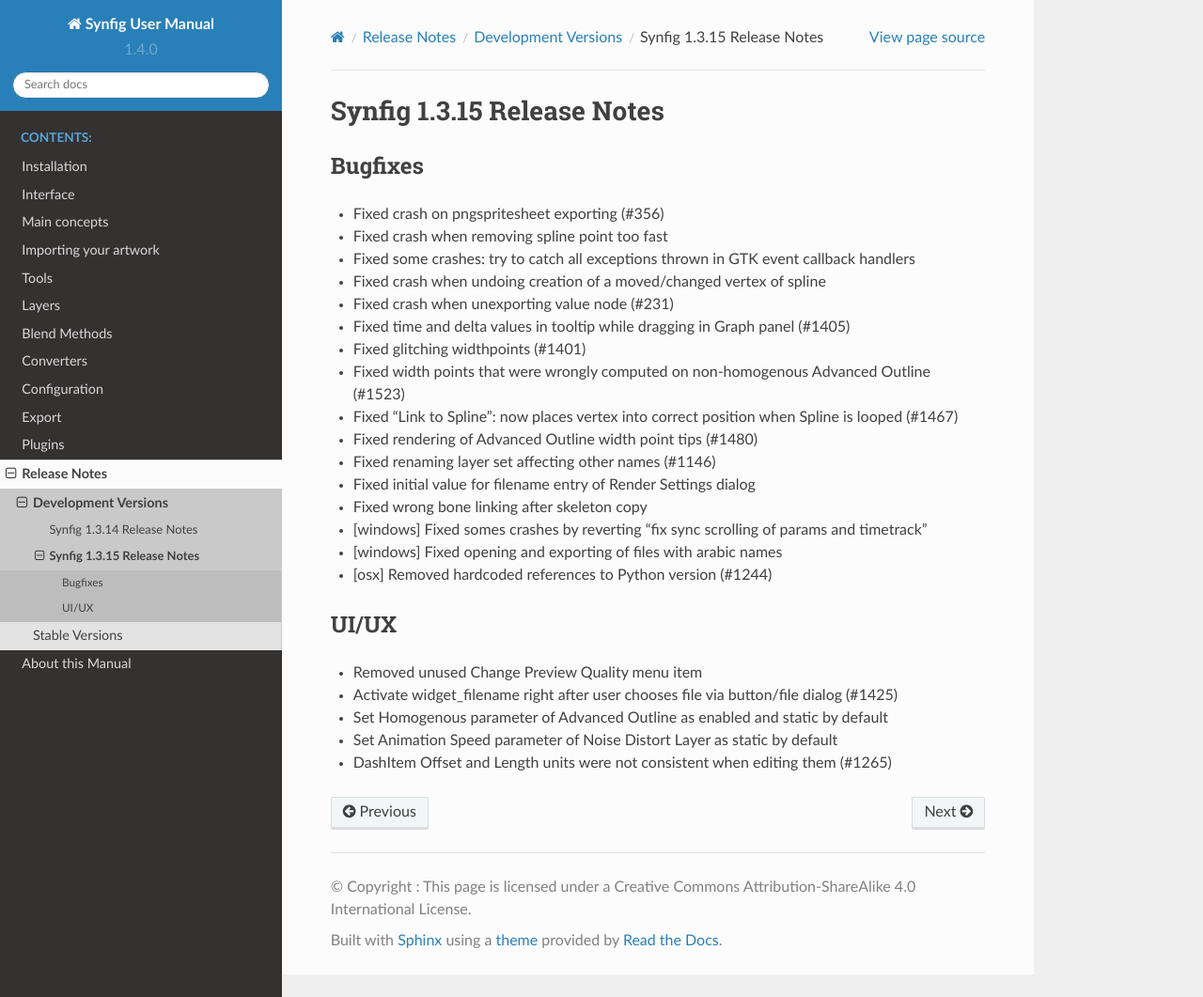
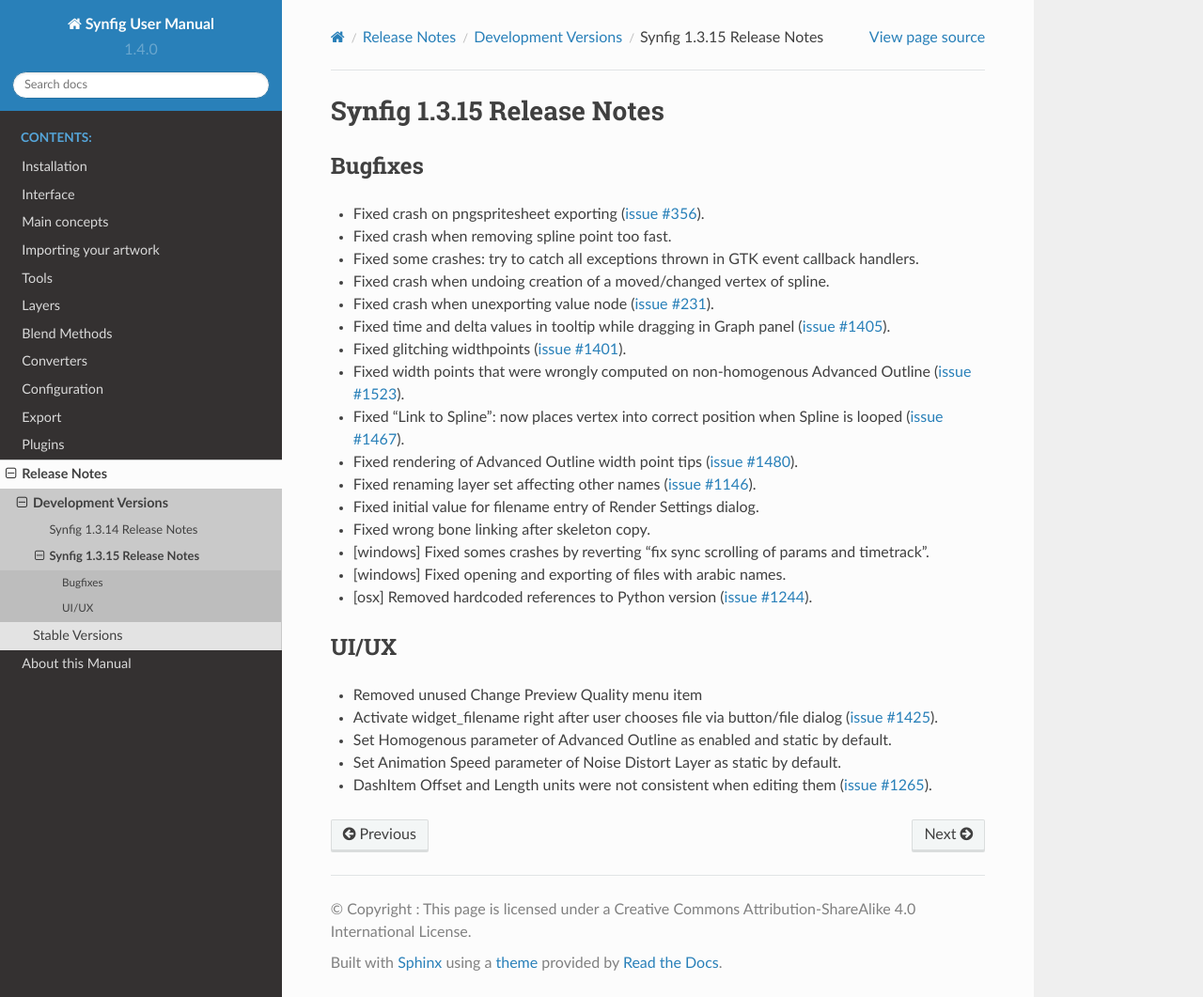
Before and after one commit to synfig/synfig-docs, a Sphinx documentation site: the page built from source/releases/development/1.3.15.rst, in a window 1280 px wide and 1061 px high. Shown: the whole window at 94% size. Built offline with Sphinx 7.4.7 and the Read the Docs theme 2.0.0, drawn with Linux system fonts in a browser that asks for light colours.

Commit message:
Update 1.3.15.rst
add issue links

```diff
--- a/source/releases/development/1.3.15.rst
+++ b/source/releases/development/1.3.15.rst
@@ -6,27 +6,27 @@
 
 Bugfixes
 --------
-* Fixed crash on pngspritesheet exporting (#356)
-* Fixed crash when removing spline point too fast
-* Fixed some crashes: try to catch all exceptions thrown in GTK event callback handlers
-* Fixed crash when undoing creation of a moved/changed vertex of spline
-* Fixed crash when unexporting value node (#231)
-* Fixed time and delta values in tooltip while dragging in Graph panel (#1405)
-* Fixed glitching widthpoints (#1401)
-* Fixed width points that were wrongly computed on non-homogenous Advanced Outline (#1523)
-* Fixed "Link to Spline": now places vertex into correct position when Spline is looped (#1467)
-* Fixed rendering of Advanced Outline width point tips (#1480)
-* Fixed renaming layer set affecting other names (#1146)
-* Fixed initial value for filename entry of Render Settings dialog
-* Fixed wrong bone linking after skeleton copy
-* [windows] Fixed somes crashes by reverting "fix sync scrolling of params and timetrack"
-* [windows] Fixed opening and exporting of files with arabic names
-* [osx] Removed hardcoded references to Python version (#1244)
+* Fixed crash on pngspritesheet exporting (`issue #356 <https://github.com/synfig/synfig/issues/356>`_).
+* Fixed crash when removing spline point too fast.
+* Fixed some crashes: try to catch all exceptions thrown in GTK event callback handlers.
+* Fixed crash when undoing creation of a moved/changed vertex of spline.
+* Fixed crash when unexporting value node (`issue #231 <https://github.com/synfig/synfig/issues/231>`_).
+* Fixed time and delta values in tooltip while dragging in Graph panel (`issue #1405 <https://github.com/synfig/synfig/issues/1405>`_).
+* Fixed glitching widthpoints (`issue #1401 <https://github.com/synfig/synfig/issues/1401>`_).
+* Fixed width points that were wrongly computed on non-homogenous Advanced Outline (`issue #1523 <https://github.com/synfig/synfig/issues/1523>`_).
+* Fixed "Link to Spline": now places vertex into correct position when Spline is looped (`issue #1467 <https://github.com/synfig/synfig/issues/1467>`_).
+* Fixed rendering of Advanced Outline width point tips (`issue #1480 <https://github.com/synfig/synfig/issues/1480>`_).
+* Fixed renaming layer set affecting other names (`issue #1146 <https://github.com/synfig/synfig/issues/1146>`_).
+* Fixed initial value for filename entry of Render Settings dialog.
+* Fixed wrong bone linking after skeleton copy.
+* [windows] Fixed somes crashes by reverting "fix sync scrolling of params and timetrack".
+* [windows] Fixed opening and exporting of files with arabic names.
+* [osx] Removed hardcoded references to Python version (`issue #1244 <https://github.com/synfig/synfig/issues/1244>`_).
 
 UI/UX
 -----
 * Removed unused Change Preview Quality menu item
-* Activate widget_filename right after user chooses file via button/file dialog (#1425)
-* Set Homogenous parameter of Advanced Outline as enabled and static by default
-* Set Animation Speed parameter of Noise Distort Layer as static by default
-* DashItem Offset and Length units were not consistent when editing them (#1265)
+* Activate widget_filename right after user chooses file via button/file dialog (`issue #1425 <https://github.com/synfig/synfig/issues/1425>`_).
+* Set Homogenous parameter of Advanced Outline as enabled and static by default.
+* Set Animation Speed parameter of Noise Distort Layer as static by default.
+* DashItem Offset and Length units were not consistent when editing them (`issue #1265 <https://github.com/synfig/synfig/issues/1265>`_).
```
